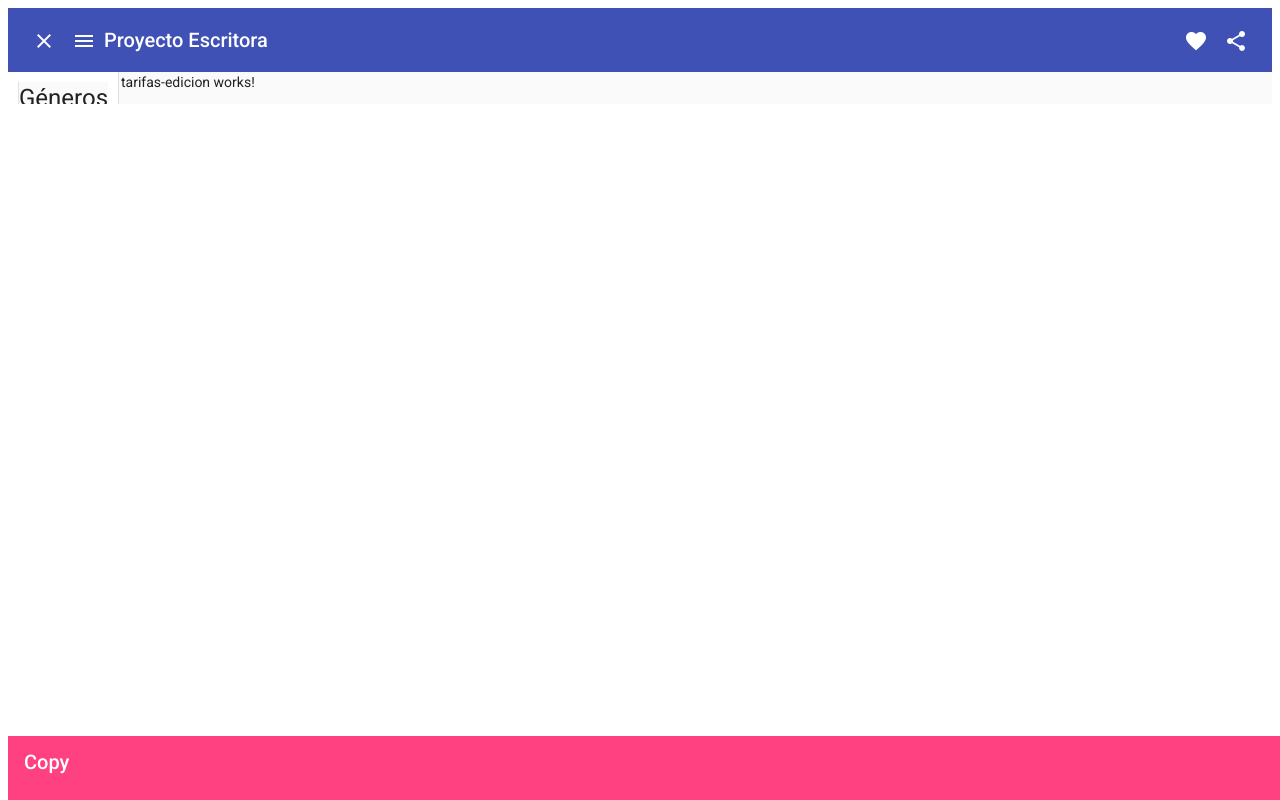
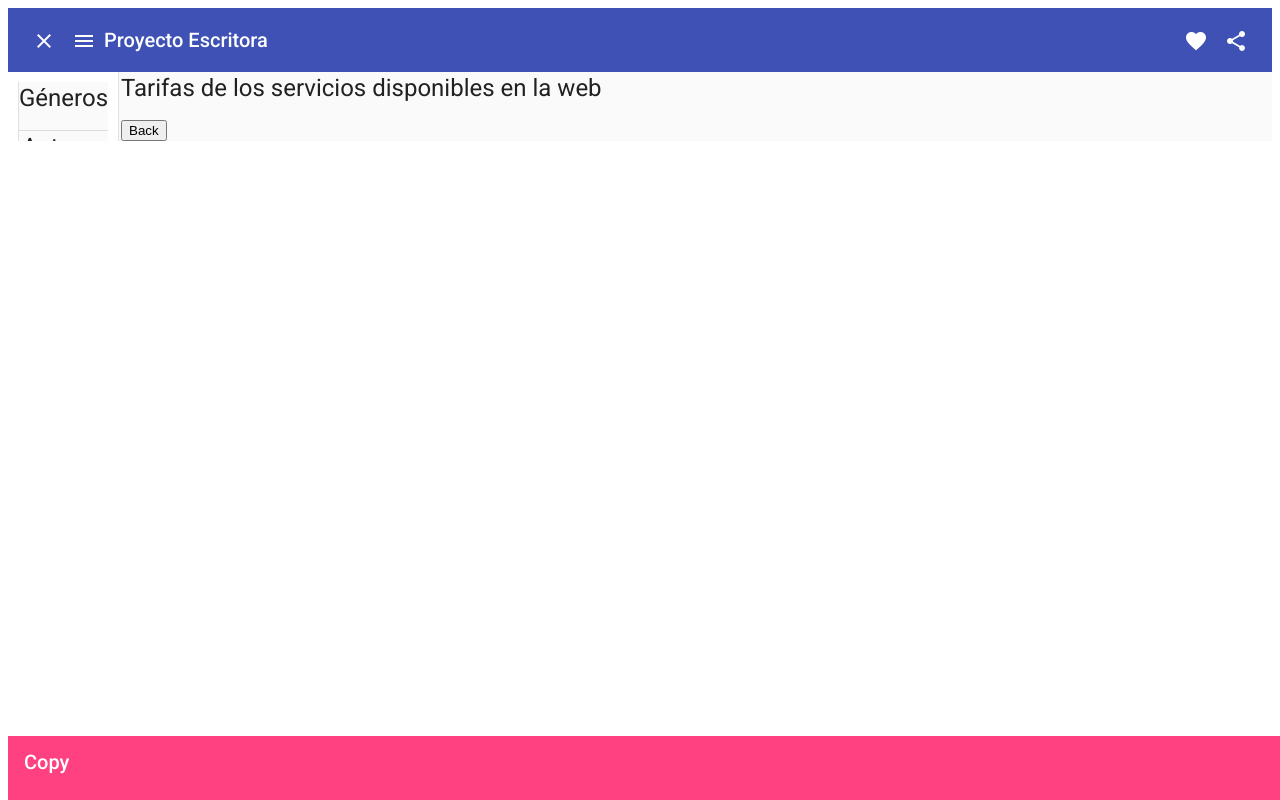
Before and after one commit to ARANOVA/tutorial-angular-silvia, an Angular app in the folder proyecto-escritora/: page /tarifas in a window 1280 px wide. Built offline with nearby package versions, Linux system fonts and the light colour scheme.

Commit message:
siguiendo

```diff
--- a/proyecto-escritora/src/app/servicios-editoriales/servicios-editoriales.component.html
+++ b/proyecto-escritora/src/app/servicios-editoriales/servicios-editoriales.component.html
@@ -1,4 +1,5 @@
 <h1>Servicios Editoriales disponibles en la web</h1>
+
 <div *ngIf="dataSource">
 <table mat-table [dataSource]="dataSource" class="servicios">
     <ng-container matColumnDef="posicion">
--- a/proyecto-escritora/src/app/tarifas-edicion/tarifas-edicion.component.html
+++ b/proyecto-escritora/src/app/tarifas-edicion/tarifas-edicion.component.html
@@ -1 +1,7 @@
-<p>tarifas-edicion works!</p>
+<h1>Tarifas de los servicios disponibles en la web</h1>
+
+<div *ngIf="tarifas">
+
+</div>
+
+<button (click)="navigate(['/', 'home'])">Back</button>
```
Also changed, not shown: proyecto-escritora/src/app/libros-recomendados/libros-recomendados.component.html (+2 -120 lines).
